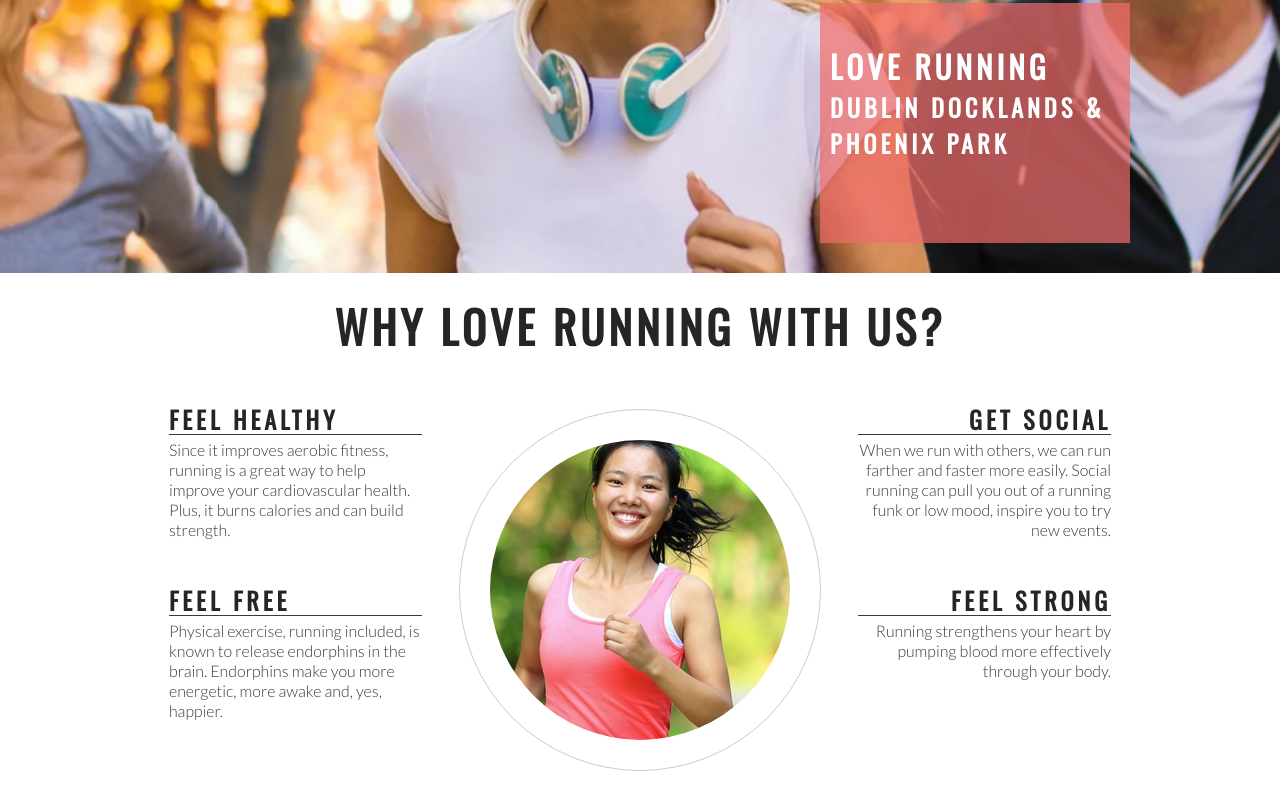
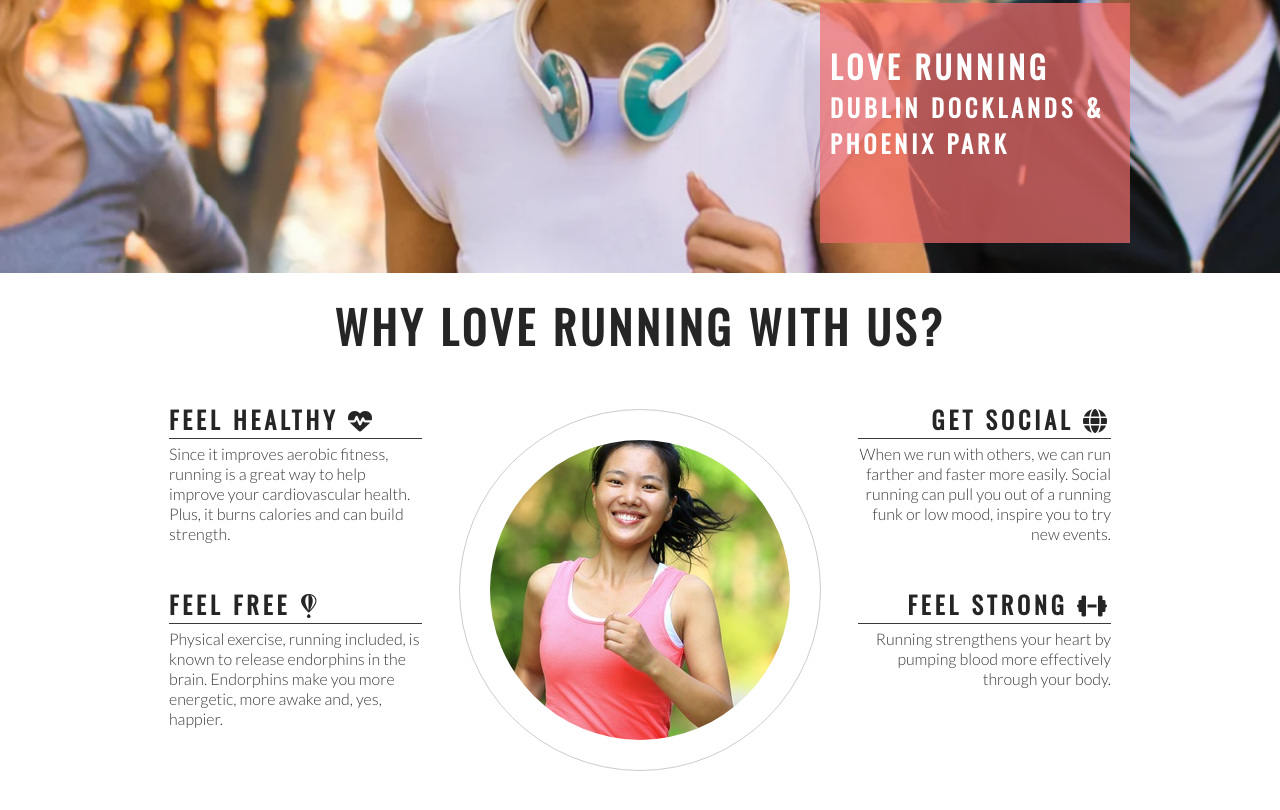
Before and after one commit to BennTrainor/Love-Running, a plain HTML site: page index.html in a window 1280 px wide. Shown: the part 402-1212 px from the top of the page. Drawn offline with nearby package versions, Linux system fonts and the light colour scheme.

Commit message:
add font awesome icons to club ethos section

```diff
--- a/index.html
+++ b/index.html
@@ -42,14 +42,14 @@
         <h2 id="welcome">Why Love Running With Us?</h2>
         <div id="left-about">
             <div class="left-about-heading">
-                <h2>Feel Healthy</h2>
+                <h2>Feel Healthy <i class="fa-solid fa-heart-pulse"></i></h2>
                 <hr>
                 <p>
                     Since it improves aerobic fitness, running is a great way to help improve your cardiovascular health. Plus, it burns calories and can build strength.
                 </p>
             </div>
             <div class="left-about-heading">
-                <h2>Feel Free</h2>
+                <h2>Feel Free <i class="fa-brands fa-fly"></i></h2>
                 <hr>
                 <p>
                     Physical exercise, running included, is known to release endorphins in the brain. Endorphins make you more energetic, more awake and, yes, happier.
@@ -57,12 +57,12 @@
         </div>
         <div id="right-about">
             <div class="right-about-heading">
-                <h2>Get Social</h2>
+                <h2>Get Social <i class="fa-solid fa-globe"></i></h2>
                 <hr>
                 <p>When we run with others, we can run farther and faster more easily. Social running can pull you out of a running funk or low mood, inspire you to try new events.</p>
             </div>
             <div class="right-about-heading">
-                <h2>Feel Strong</h2>
+                <h2>Feel Strong <i class="fa-solid fa-dumbbell"></i></h2>
                 <hr>
                 <p>Running strengthens your heart by pumping blood more effectively through your body.</p>
             </div>
@@ -83,5 +83,9 @@
     <footer>
         Social media links here
     </footer>
+
+    <!--font awesome script-->
+    <script src="https://kit.fontawesome.com/231f2a5361.js" crossorigin="anonymous"></script>
+
 </body>
 </html>
```
